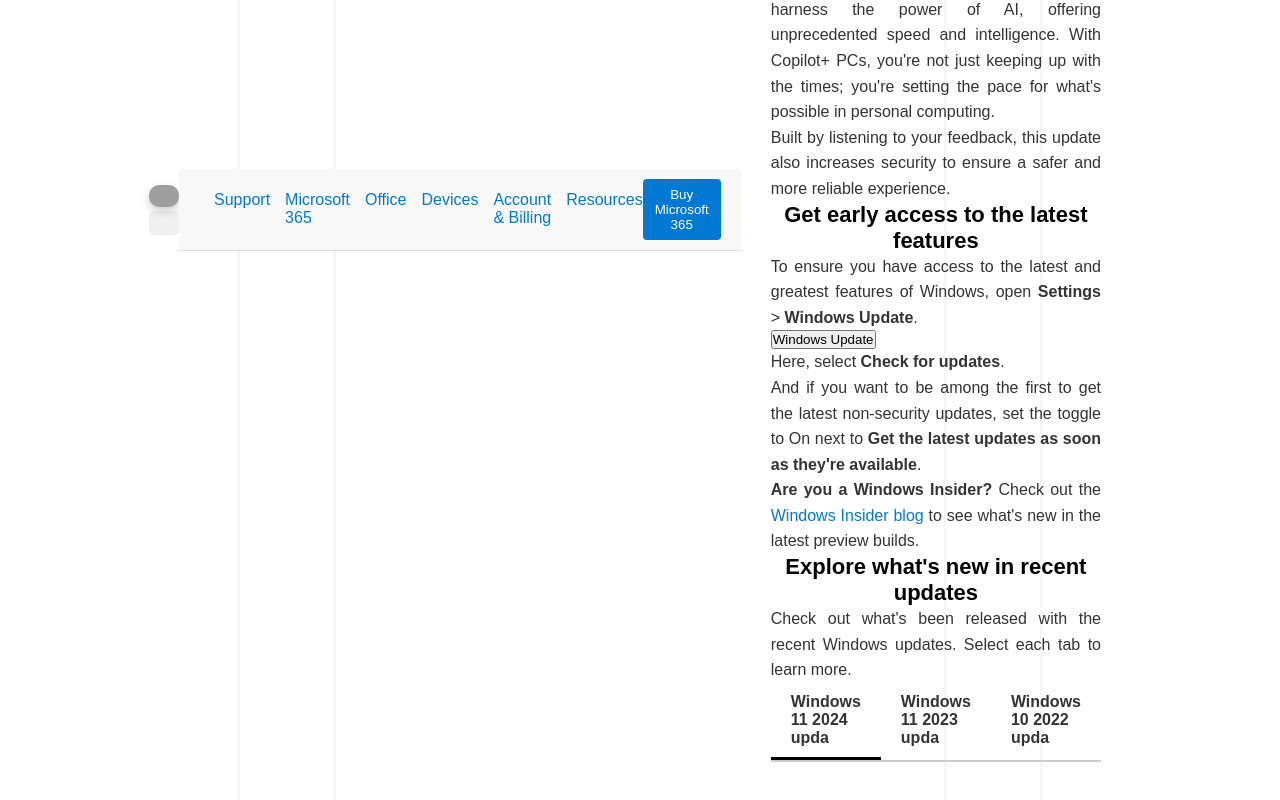
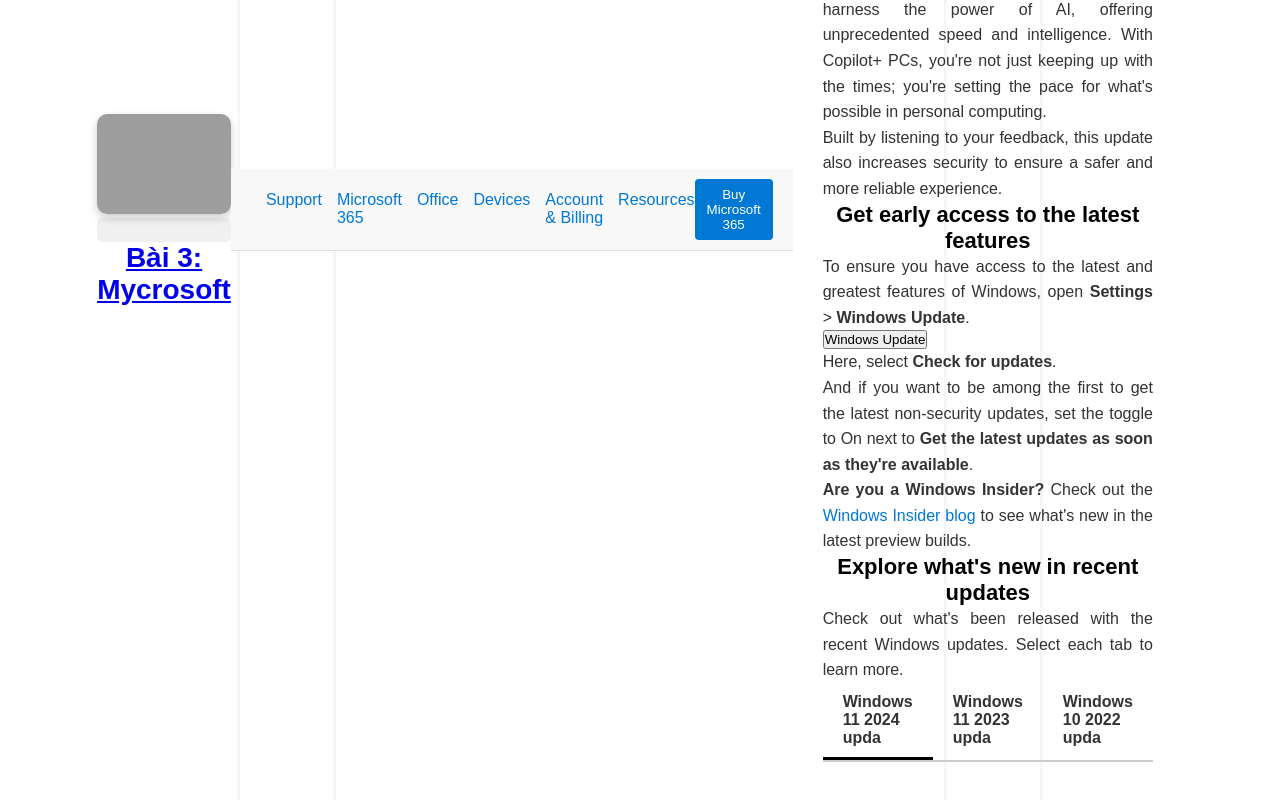
Before and after one commit to vumaiphuong224001823/btvn-b2-, a plain HTML site: page index.html in a window 1280 px wide. Shown: the part 3933-4733 px from the top of the page. Drawn offline with Linux system fonts and the light colour scheme; grey boxes are pictures that could not be loaded.

Commit message:
Update index.html

```diff
--- a/index.html
+++ b/index.html
@@ -246,6 +246,7 @@
         <div class="image-container">
             <img src="https://kenh14cdn.com/thumb_w/660/203336854389633024/2021/3/19/photo-3-1616109782540610729747.jpg"  width="1130", height="600">
             <p style="background-color: #f0f0f0; color: #666; font-size: 14px; padding: 12px 15px; border-radius: 5px;">
+
                 <!DOCTYPE html>
 <html lang="en">
 <head>
@@ -382,6 +383,7 @@
     </style>
 </head>
 <body>
+    <h1>Bài 3: Mycrosoft </h1>
 
     <header>
         <div class="logo">
```
